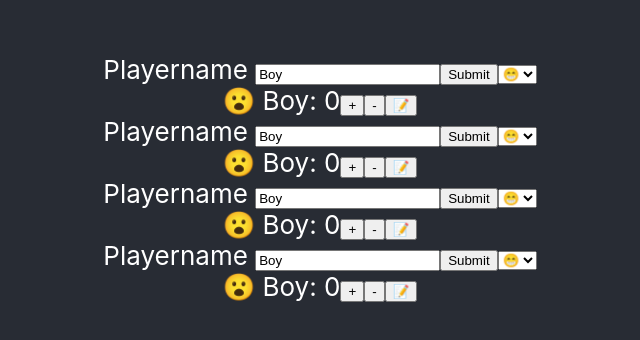
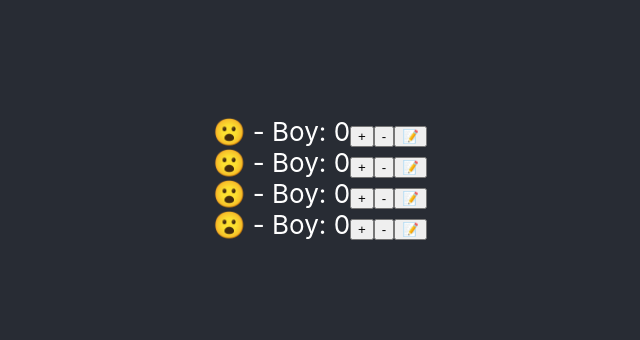
Before and after one commit to Bs1987/state-examples, a React (Create React App) app: page / in a window 1280 px wide. Shown: the part 222-562 px from the top of the page, without its empty margins (320-960 px from the left). Built offline with nearby package versions, Linux system fonts and the light colour scheme.

Commit message:
render form conditionally

```diff
--- a/src/User.js
+++ b/src/User.js
@@ -7,30 +7,40 @@ function User (props) {
 	//useState is a hook: starts with "use"
 
 	const [score, setScore] = useState(0);
-	// const whatIsThis = useState("bla");
-	// console.log("WHAT IS THIS: ", whatIsThis);
 	const [name, setName] = useState("Boy");
 	const [avatar, setAvatar] = useState("😮")
+	const [editMode, setEditmote] = useState(false);
+
+	//onclick
+	// formulier laten verdwijnen
+	//boolean , true of false -> conditional render
+	//submit -> false
+	//pennetje -> true
+
 
 	return (
 	 <div>
-		 <div>
+		 {editMode && <div>
 			 <label>Playername </label>
-			 <input value={name} onChange={(event) => setName(event.target.value)}/>
-			 <button>Submit</button>
-			 <select value={avatar} onChange={(event) => setAvatar(event.target.value)}>
+			 <input
+			  value={name}
+			  onChange={(event) => setName(event.target.value)}
+			 />
+			 <button onClick={() => setEditmote(false)}>Submit</button>
+			 <select
+			  value={avatar}
+			  onChange={(event) => setAvatar(event.target.value)}
+			 >
 				 <option>😁</option>
 				 <option>🙀</option>
 				 <option>😍</option>
 				 <option>😎</option>
 			 </select>
-		 </div>
-		 {avatar} {name}: {score}
-		 {/*{ score === 10 && <p>You have won!!</p>}*/}
-		 {/*{score ==s*/}
+		 </div>}
+		 {avatar} - {name}: {score}
 		 <button onClick={() => setScore(score + 1)}>+</button>
 		 <button onClick={() => setScore(score - 1)}>-</button>
-		 <button>📝</button>
+		 <button onClick={() => setEditmote(!editMode)}>📝</button>
 	 </div>
 	);
 }
```
